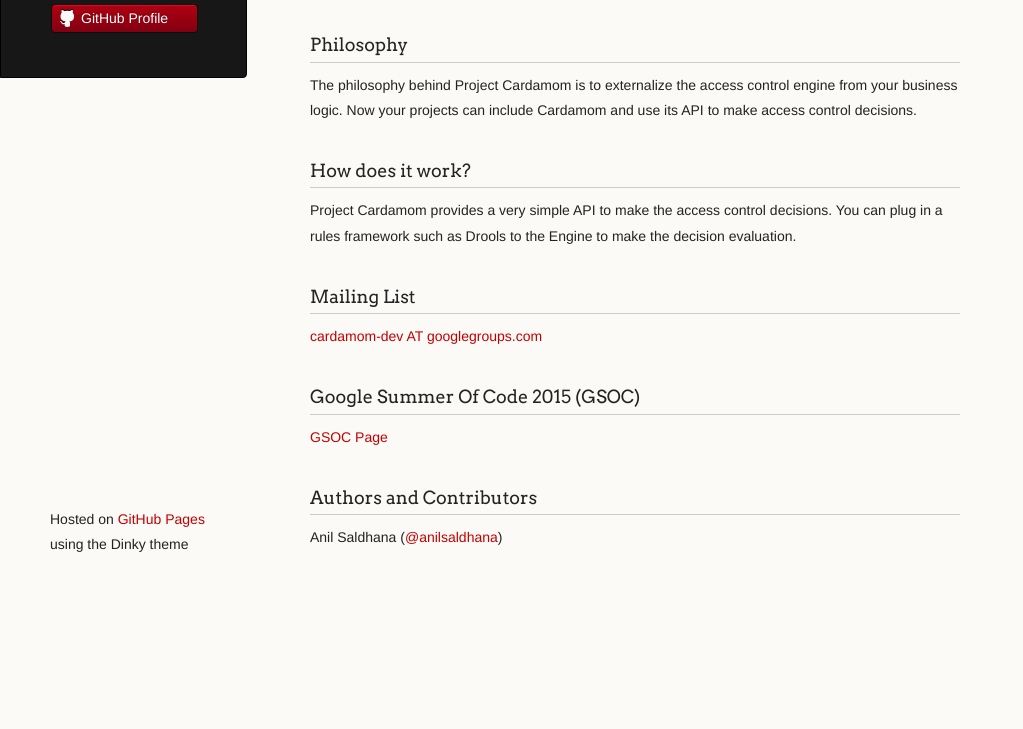
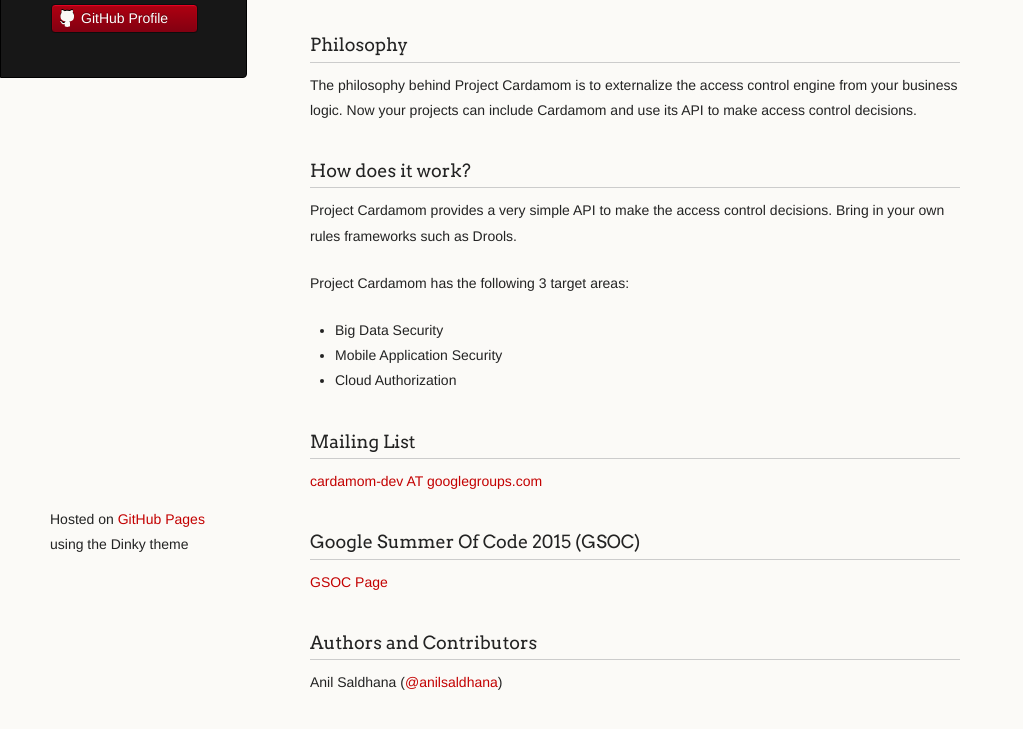
Before and after one commit to cardamom/cardamom.github.io, a plain HTML site: page index.html in a window 1280 px wide. Shown: the part 211-940 px from the top of the page, without its empty margins (0-1023 px from the left). Before the commit the page ends 834 px from the top, so only its background shows below. Drawn offline with Linux system fonts and the light colour scheme.

Commit message:
updated index page

```diff
--- a/index.html
+++ b/index.html
@@ -49,7 +49,16 @@ $ git checkout gh-pages
 <h3>
 <a id="how-does-it-work" class="anchor" href="#how-does-it-work" aria-hidden="true"><span class="octicon octicon-link"></span></a>How does it work?</h3>
 
-<p>Project Cardamom provides a very simple API to make the access control decisions. You can plug in a rules framework such as Drools to the Engine to make the decision evaluation.</p>
+<p>Project Cardamom provides a very simple API to make the access control decisions. Bring in your own rules frameworks such as Drools.</p>
+
+<p> Project Cardamom has the following 3 target areas:</p>
+<p>
+<ul>
+  <li>Big Data Security</li>
+  <li>Mobile Application Security</li>
+  <li>Cloud Authorization</li>
+</ul>
+</p>
 
 <h3>
 Mailing List
```
